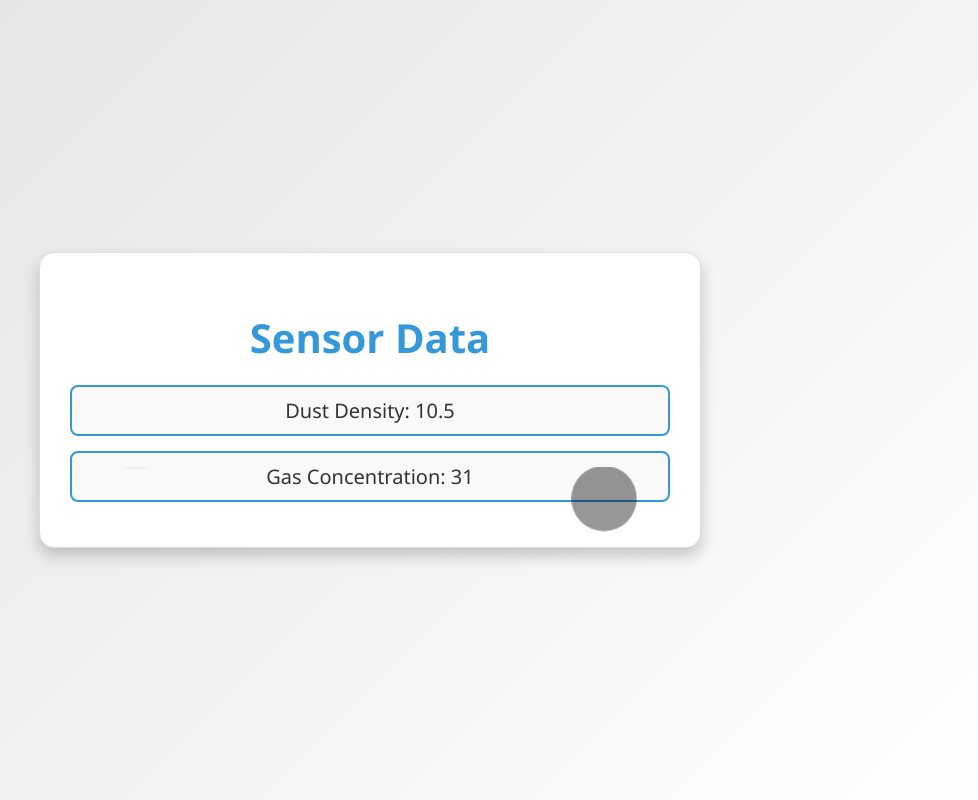
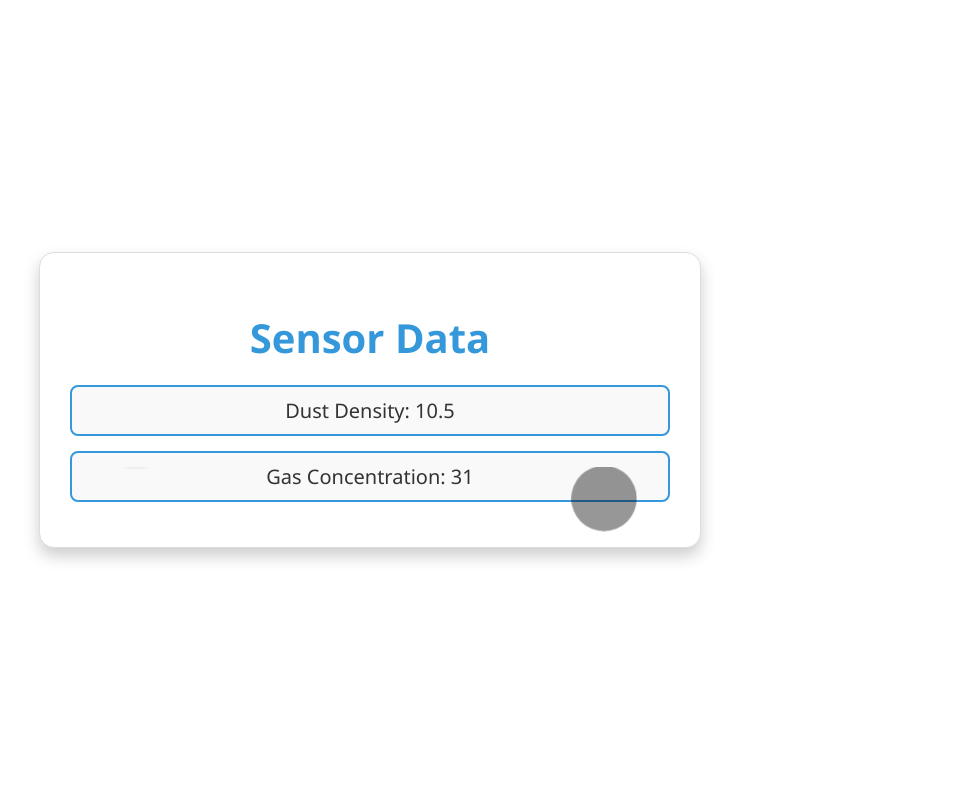
Before and after one commit to Harshithbhat1/envel, a Flask app: page / in a window 1280 px wide. Shown: the whole page, without its empty margins (270-1248 px from the left). Run offline with Flask 3, Linux system fonts and the light colour scheme.

Commit message:
Update index.html

```diff
--- a/templates/index.html
+++ b/templates/index.html
@@ -7,7 +7,6 @@
     <style>
         body {
             font-family: 'Segoe UI', Tahoma, Geneva, Verdana, sans-serif;
-            background: linear-gradient(135deg, #e2e2e2, #ffffff);
             color: #333;
             display: flex;
             justify-content: center;
@@ -20,7 +19,7 @@
         .container {
             background: #ffffff;
             border-radius: 15px;
-            box-shadow: 0 8px 16px rgba(0,0,0,0.2);
+            box-shadow: 0 8px 16px rgba(0, 0, 0, 0.2);
             padding: 30px;
             max-width: 600px;
             width: 100%;
@@ -32,7 +31,7 @@
         }
 
         .container:hover {
-            box-shadow: 0 12px 24px rgba(0,0,0,0.3);
+            box-shadow: 0 12px 24px rgba(0, 0, 0, 0.3);
         }
 
         h1 {
@@ -124,5 +123,19 @@
         <p id="dustDensity">Dust Density: Loading...</p>
         <p id="gasConcentration">Gas Concentration: Loading...</p>
     </div>
+   <script>
+        function changeBackgroundColor() {
+            const colors = [ "0000FF" ]
+            const randomIndex = Math.floor(Math.random() * colors.length);
+            document.body.style.backgroundColor = colors[randomIndex];
+        }
+
+        // Use a transition to smoothly change the background color
+        setInterval(() => {
+            const newColor = changeBackgroundColor();
+            document.body.style.transition = "background-color 2s ease-in-out";
+            document.body.style.backgroundColor = newColor;
+        }, 2000); // Change color every 2 seconds
+    </script>
 </body>
 </html>
```
